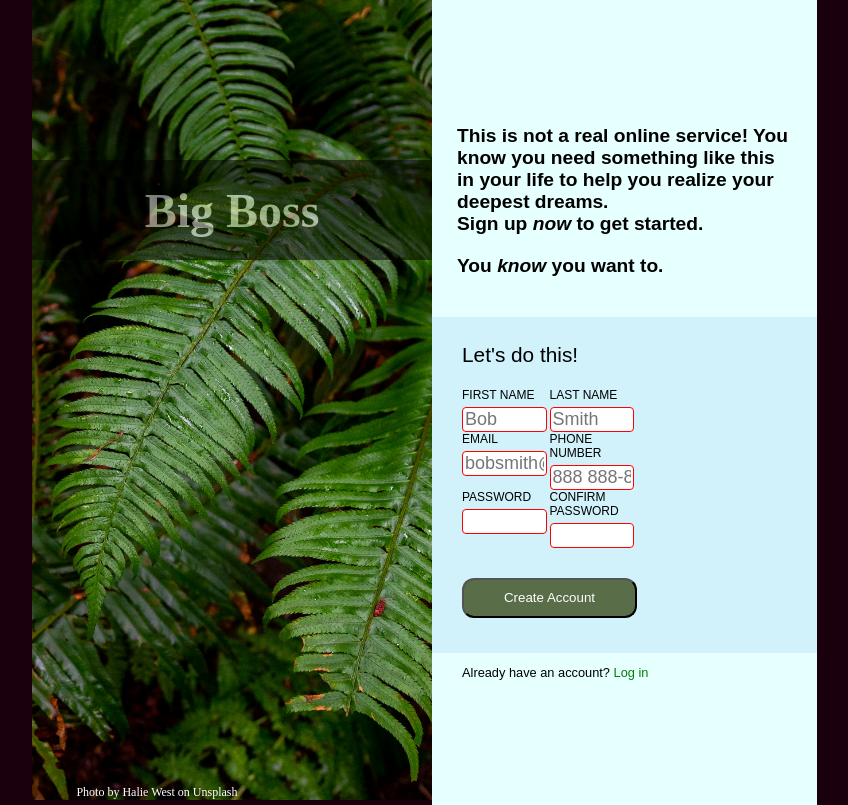
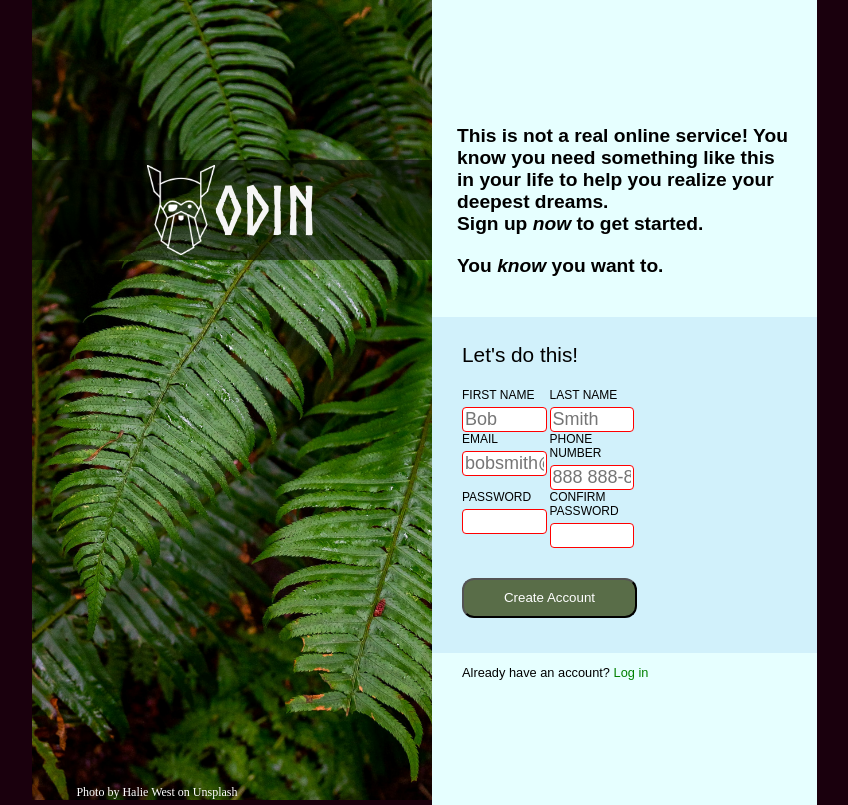
Before and after one commit to JulianFong1725/SignUpForm, a plain HTML site: page index.html in a window 1280 px wide. Shown: the whole page, without its empty margins (218-1066 px from the left). Drawn offline with Linux system fonts and the light colour scheme.

Commit message:
Added logo and custom font to bar above image
Added an image to the bar and changed the opacity of the bar to only affect itself and not its children. Also used a self-hosted font for the name

```diff
--- a/index.html
+++ b/index.html
@@ -10,7 +10,10 @@
 
 	<div id="container">
 		<div id="img-container">
-			<div class="gray-bar"><p class="bar-text">Big Boss</p></div>
+			<div class="gray-bar">
+				<img class="logo" src="./images/logo.png">
+				<p class="bar-text">ODIN</p>
+			</div>
 			<img id="plant" src="./images/background-image.jpg" alt="green plants">
 			<figcaption class="caption">Photo by Halie West on Unsplash</figcaption>
 		</div>
@@ -62,7 +65,7 @@
 				<p class="login">Already have an account? <a href="https://www.youtube.com/">Log in</a></p>
 			</div>
 		</div>
-</div>
+	</div>
 
 	<script src="script.js"></script>
 </body>
--- a/styles.css
+++ b/styles.css
@@ -1,3 +1,7 @@
+@font-face {
+	font-family: Odin;
+	src: url("./fonts/Norse-Bold.otf");
+}
 
 body {
 	background-color: rgb(26, 0, 13);
@@ -11,23 +15,29 @@ body {
 
 .gray-bar {
 	position: absolute;
-	background-color: black;
+	background-color: rgb(0, 0, 0, 0.5);
 	width: 400px;
 	height: 100px;
 	z-index: 2;
-	opacity: 0.5;
 	top: 20%;
 	font-size: 48px;
+	display: flex;
+	align-items: center;
+	justify-content: center;
+
+}
+
+.gray-bar .logo {
+	height: 90%;
+	display: inline;
 }
 
 .bar-text {
-	font-size: 1em;
+	font-size: 1.4em;
 	color: whitesmoke;
-	text-align: center;
-	margin: auto;
-	height: 100%;
-	align-content: center;
 	font-weight: 900;
+	display: inline;
+	font-family: Odin;
 }
 
 #plant {
```
Also changed, not shown: fonts/Norse-Bold.otf (added), images/logo.png (added).
